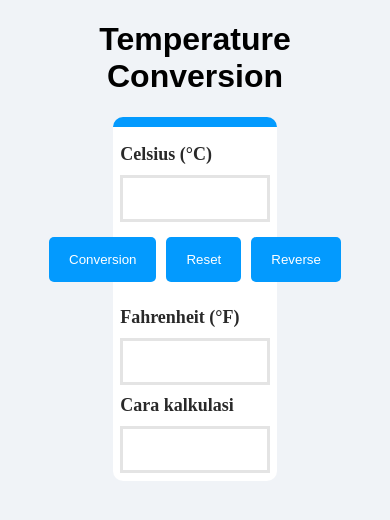
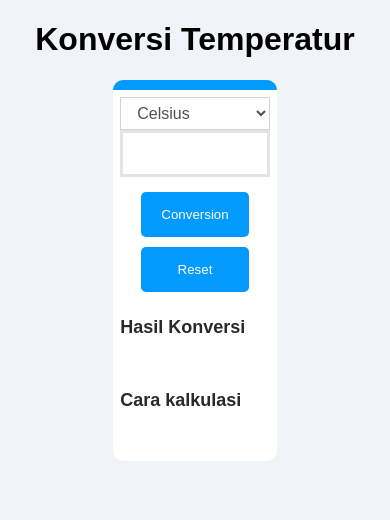
Before and after one commit to revou-fundamental-course/12-jun-23-rozi020, a plain HTML site: page index.html in a window 390 px wide. Drawn offline with Linux system fonts and the light colour scheme; files whose address does not match are found by name.

Commit message:
tambah rumus + fixing css

```diff
--- a/css/style.css
+++ b/css/style.css
@@ -6,12 +6,13 @@ header{
     text-align: center;
     font-family: sans-serif;
 }
+h1{
+    font-family: sans-serif;
+}
 
 .box{
     background-color: #ffffff ;
-    text-align: ;
     border-top: 10px solid #039AFE;
-    height: ;
     margin: auto;
     width: 40%;
     padding: 10px;
@@ -19,12 +20,11 @@ header{
     flex-direction: column;
     padding: 2%;
     border-radius: 10px;
+    font-family: Arial, Helvetica, sans-serif;
+
 
 }
 
-#inputfield{
-
-}
 
 label{
     margin-bottom: 10px;
@@ -35,7 +35,7 @@ label{
 
 }
 
-#inputField{
+.inputField{
     outline: none;
     font-size: 18px;
     border-radius: 0px;
@@ -67,3 +67,47 @@ button:active{
     transform: translateY(1px);
     background-color: #0075c4;
 }
+
+.custom-select {
+    display: block;
+    width: 100%;
+    padding: 0.375rem 0.75rem;
+    font-size: 1rem;
+    line-height: 1.5;
+    color: #495057;
+    background-color: #fff;
+    background-clip: padding-box;
+    border: 1px solid #ced4da;
+    transition: border-color 0.15s ease-in-out, box-shadow 0.15s ease-in-out;
+  }
+  /* select effect */
+  .custom-select:focus {
+    border-color: #039AFE;
+    outline: 0;
+    box-shadow: 0 0 0 0.2rem rgba(0, 123, 255, 0.25);
+  }
+
+  /* responsive */
+
+  @media (max-width: 768px) {
+    .box{
+        background-color: #ffffff ;
+        border-top: 10px solid #039AFE;
+        margin: auto;
+        width: 40%;
+        padding: 10px;
+        display: flex;
+        flex-direction: column;
+        padding: 2%;
+        border-radius: 10px;
+
+    }
+    .buttonSection{
+        display: flex;
+        flex-direction: column;
+        align-self: center;
+        margin: 10px;
+
+    }
+
+  }
--- a/index.html
+++ b/index.html
@@ -4,27 +4,32 @@
     <meta charset="UTF-8">
     <meta name="viewport" content="width=device-width, initial-scale=1.0">
     <link rel="stylesheet" href="css/style.css">
-    <title>CONVERSION</title>
+    <title>Konversi Temperatur</title>
+
 </head>
 <body>
     <header>
-        <h1>Temperature Conversion</h1>
+        <h1>Konversi Temperatur</h1>
     </header>
     <section>
         <div class="box">
 
-            <label>Celsius (°C)</label>
-            <input type="number" id="inputField">
+            <select id="unitSelect" class="custom-select">
+                <option value="celsius">Celsius</option>
+                <option value="fahrenheit">Fahrenheit</option>
+              </select>
+
+            <input type="number" id="inputField" class="inputField">
+
             <div class="buttonSection">
-                <button class="">Conversion</button>
-                <button class="">Reset</button>
-                <button class="">Reverse</button>
+                <button class="convertBtn" id="convertBtn">Conversion</button>
+                <button class="resetBtn" id="resetBtn">Reset</button>
             </div>
-            <label>Fahrenheit (°F)</label>
-            <input type="number" id="inputField">
+            <label>Hasil Konversi</label>
+            <p id="result"></p>
 
             <label>Cara kalkulasi</label>
-            <input type="text" id="inputField">
+            <p id="rumusKonversi"></p>
         </div>
     </section>
     <script src="/conversion/js/script.js"></script>
--- a/js/script.js
+++ b/js/script.js
@@ -1,11 +1,53 @@
 const numberRegex = /^[0-9]+$/;
-const inputField = document.getElementById("inputField")
+const inputFieldCelcius = document.getElementById("inputField");
+const result = document.getElementById("result");
+const convertBtn = document.getElementById("convertBtn");
+const resetBtn = document.getElementById('resetBtn');
+const rumusKonversi = document.getElementById('rumusKonversi');
 
-inputField.addEventListener('keypress', function(event){
+// Mengosongkan nilai input
+
+resetBtn.addEventListener('click', function() {
+inputFieldCelcius.value = ``;
+rumusKonversi.textContent = ``;
+result.textContent = '';
+
+});
+
+//agar tidak bisa menulis huruf
+
+inputFieldCelcius.addEventListener('keypress', function(event){
     if(!numberRegex.test(event.key)){
         event.preventDefault()
     }
-    // else{
-    //     console.log("ini huruf")
-    // }
 })
+// fungsi button convert
+
+convertBtn.addEventListener('click', function() {
+    const inputField = document.getElementById('inputField').value;
+    const unitSelect = document.getElementById('unitSelect');
+    const selectedUnit = unitSelect.options[unitSelect.selectedIndex].value;
+
+    if (inputField === '') {
+        result.textContent = 'Input Suhu awal terlebih dahulu.';
+        return;
+      }
+
+//rumus dari celcius ke fahrenheit dan sebaliknya
+
+    if (selectedUnit === 'celsius') {
+      const tempInCelsius = parseFloat(inputField);
+      const tempInFahrenheit = (tempInCelsius * 9/5) + 32;
+      result.textContent = `${tempInFahrenheit}°F`;
+      rumusKonversi.textContent = `${inputField}°C x 9/5 + 32 = ${tempInFahrenheit}°F`;
+    //   Fahrenheit = (Celsius × 9/5) + 32
+
+    } else if (selectedUnit === 'fahrenheit') {
+      const tempInFahrenheit = parseFloat(inputField);
+      const tempInCelsius = (tempInFahrenheit - 32) * 5/9;
+      result.textContent = `${tempInCelsius}°C`;
+      rumusKonversi.textContent = `5/9 x (${inputField}°F-32) = ${tempInCelsius}°C` ;
+
+      // Celcius = 5/9 (F-32)
+    }
+  });
```
